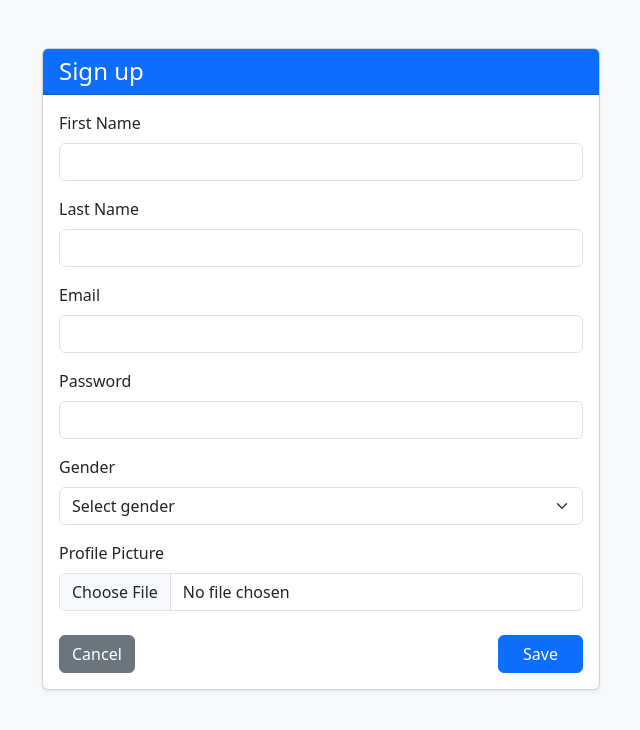
After one commit to JoshuaParungao/PEITEL1_MyBackEnd, a Django app: page /registration/signup/ in a window 1280 px wide. The commit adds this page. Shown: the top 730 px of the page, without its empty margins (319-959 px from the left). Run offline with Django 5.2, Linux system fonts and the light colour scheme.

Commit message:
11252025

```diff
--- a/MyBackEnd/settings.py
+++ b/MyBackEnd/settings.py
@@ -14,6 +14,9 @@ from pathlib import Path
 
 # Build paths inside the project like this: BASE_DIR / 'subdir'.
 BASE_DIR = Path(__file__).resolve().parent.parent
+MEDIA_URL =  '/media/'
+MEDIA_ROOT = BASE_DIR / 'media'
+
 
 
 # Quick-start development settings - unsuitable for production
--- a/MyBackEnd/urls.py
+++ b/MyBackEnd/urls.py
@@ -18,6 +18,8 @@ from django.contrib import admin
 from django.urls import path, include
 from . import views as project_views
 from registration import views as reg_views
+from django.conf import settings
+from django.conf.urls.static import static
 
 
 urlpatterns = [
@@ -27,3 +29,6 @@ urlpatterns = [
     # Include app-level routes under /registration/
     path('registration/', include('registration.urls')),
 ]
+
+if settings.DEBUG:
+    urlpatterns += static(settings.MEDIA_URL, document_root=settings.MEDIA_ROOT)
--- a/registration/models.py
+++ b/registration/models.py
@@ -8,6 +8,11 @@ class UserRegistration(models.Model):
     gender = models.CharField(max_length=12)
     password = models.CharField(max_length=150)
     date_registered = models.DateTimeField(auto_now_add=True)
+    profile_picture = models.ImageField(
+        upload_to = 'profile_picture/',
+        blank=True,
+        null=True
+    )
 
     def __str__(self):
         return f"{self.first_name} {self.last_name}"
--- /dev/null
+++ b/registration/templates/registration/user_form.html
@@ -0,0 +1,83 @@
+<!doctype html>
+<html>
+<head>
+    <meta charset="utf-8">
+    <title>{{ title }}</title>
+
+    <link href="https://cdn.jsdelivr.net/npm/bootstrap@5.3.2/dist/css/bootstrap.min.css" rel="stylesheet">
+</head>
+
+<body class="bg-light">
+
+<div class="container mt-5">
+    <div class="col-md-6 offset-md-3">
+        <div class="card shadow-sm">
+            <div class="card-header bg-primary text-white">
+                <h4 class="mb-0">{{ title }}</h4>
+            </div>
+
+            <div class="card-body">
+                <form method="post" enctype="multipart/form-data">
+                    {% csrf_token %}
+
+                    <div class="mb-3">
+                        <label class="form-label">First Name</label>
+                        <input type="text" name="first_name" class="form-control"
+                               value="{% if user %}{{ user.first_name }}{% endif %}" required>
+                    </div>
+
+                    <div class="mb-3">
+                        <label class="form-label">Last Name</label>
+                        <input type="text" name="last_name" class="form-control"
+                               value="{% if user %}{{ user.last_name }}{% endif %}" required>
+                    </div>
+
+                    <div class="mb-3">
+                        <label class="form-label">Email</label>
+                        <input type="email" name="email" class="form-control"
+                               value="{% if user %}{{ user.email }}{% endif %}" required>
+                    </div>
+
+                    <div class="mb-3">
+                        <label class="form-label">Password</label>
+                        <input type="password" name="password" class="form-control"
+                               {% if title == 'Add User' %}required{% endif %}>
+                        <div class="form-text">
+                            {% if title == "Edit User" %}
+                                Leave empty to keep existing password.
+                            {% endif %}
+                        </div>
+                    </div>
+
+                    <div class="mb-3">
+                        <label class="form-label">Gender</label>
+                        <select name="gender" class="form-select">
+                            <option value="">Select gender</option>
+                            <option value="Male" {% if user and user.gender == "Male" %}selected{% endif %}>Male</option>
+                            <option value="Female" {% if user and user.gender == "Female" %}selected{% endif %}>Female</option>
+                            <option value="Other" {% if user and user.gender == "Other" %}selected{% endif %}>Other</option>
+                        </select>
+                    </div>
+
+                    <div class="mb-3">
+                        <label class="form-label">Profile Picture</label>
+                        <input type="file" name="profile_picture" class="form-control">
+
+                        {% if user and user.profile_picture %}
+                            <img src="{{ user.profile_picture.url }}" class="img-thumbnail mt-2" width="120">
+                        {% endif %}
+                    </div>
+
+                    <div class="d-flex justify-content-between mt-4">
+                        <a href="{% url 'registration:users_html' %}" class="btn btn-secondary">Cancel</a>
+                        <button type="submit" class="btn btn-primary px-4">Save</button>
+                    </div>
+                </form>
+            </div>
+
+        </div>
+    </div>
+</div>
+
+</body>
+</html>
--- a/registration/urls.py
+++ b/registration/urls.py
@@ -13,4 +13,10 @@ urlpatterns = [
     path('login/', views.login_view, name='login_html'),
     path('logout/', views.logout_view, name='logout_html'),
     path('users/', views.users_html, name='users_html'),
+    # HTML CRUD routes
+    path('users/add/', views.user_create_html, name='user_create_html'),
+    path('users/<int:pk>/edit/', views.user_update_html, name='user_update_html'),
+    path('users/<int:pk>/delete/', views.user_delete_html, name='user_delete_html'),
+    # Public signup (allows anonymous users to create an account)
+    path('signup/', views.signup_html, name='signup_html'),
 ]
--- a/registration/views.py
+++ b/registration/views.py
@@ -110,3 +110,137 @@ def users_html(request):
         'users': users,
         'current_user': request.session.get('user_name')
     })
+
+
+# ---------- CREATE USER ----------
+@login_required_view
+def user_create_html(request):
+    if request.method == 'POST':
+        first_name = request.POST.get('first_name', '').strip()
+        last_name = request.POST.get('last_name', '').strip()
+        email = request.POST.get('email', '').strip()
+        password = request.POST.get('password', '').strip()
+        gender = request.POST.get('gender', '').strip()
+        profile_picture = request.FILES.get('profile_picture')
+
+        if not first_name or not last_name or not email or not password:
+            messages.error(request, "First name, last name, email and password are required.")
+            return render(request, 'registration/user_form.html', {
+                'title': 'Add User',
+                'user': None,
+            })
+
+        user = UserRegistration(
+            first_name=first_name,
+            last_name=last_name,
+            email=email,
+            password=make_password(password),
+            gender=gender,
+        )
+
+        if profile_picture:
+            user.profile_picture = profile_picture
+
+        user.save()
+        messages.success(request, "User created successfully. You can now log in.")
+        return redirect('registration:login_html')
+
+    return render(request, 'registration/user_form.html', {
+        'title': 'Add User',
+        'user': None,
+    })
+
+
+# Public signup view (anonymous users)
+def signup_html(request):
+    # Reuse the same logic as user_create_html but allow anonymous access
+    if request.method == 'POST':
+        first_name = request.POST.get('first_name', '').strip()
+        last_name = request.POST.get('last_name', '').strip()
+        email = request.POST.get('email', '').strip()
+        password = request.POST.get('password', '').strip()
+        gender = request.POST.get('gender', '').strip()
+        profile_picture = request.FILES.get('profile_picture')
+
+        if not first_name or not last_name or not email or not password:
+            messages.error(request, "First name, last name, email and password are required.")
+            return render(request, 'registration/user_form.html', {
+                'title': 'Sign up',
+                'user': None,
+            })
+
+        user = UserRegistration(
+            first_name=first_name,
+            last_name=last_name,
+            email=email,
+            password=make_password(password),
+            gender=gender,
+        )
+
+        if profile_picture:
+            user.profile_picture = profile_picture
+
+        user.save()
+        messages.success(request, "Account created. You can now log in.")
+        return redirect('registration:login_html')
+
+    return render(request, 'registration/user_form.html', {
+        'title': 'Sign up',
+        'user': None,
+    })
+
+
+# ---------- UPDATE USER ----------
+@login_required_view
+def user_update_html(request, pk):
+    user = get_object_or_404(UserRegistration, pk=pk)
+
+    if request.method == 'POST':
+        first_name = request.POST.get('first_name', '').strip()
+        last_name = request.POST.get('last_name', '').strip()
+        email = request.POST.get('email', '').strip()
+        password = request.POST.get('password', '').strip()
+        gender = request.POST.get('gender', '').strip()
+        profile_picture = request.FILES.get('profile_picture')
+
+        if not first_name or not last_name or not email:
+            messages.error(request, "First name, last name and email are required.")
+            return render(request, 'registration/user_form.html', {
+                'title': 'Edit User',
+                'user': user,
+            })
+
+        user.first_name = first_name
+        user.last_name = last_name
+        user.email = email
+        user.gender = gender
+
+        if password:
+            user.password = make_password(password)
+
+        if profile_picture:
+            user.profile_picture = profile_picture
+
+        user.save()
+        messages.success(request, "User updated successfully.")
+        return redirect('registration:users_html')
+
+    return render(request, 'registration/user_form.html', {
+        'title': 'Edit User',
+        'user': user,
+    })
+
+
+# ---------- DELETE USER ----------
+@login_required_view
+def user_delete_html(request, pk):
+    user = get_object_or_404(UserRegistration, pk=pk)
+
+    if request.method == 'POST':
+        user.delete()
+        messages.success(request, "User deleted successfully.")
+        return redirect('registration:users_html')
+
+    return render(request, 'registration/user_confirm_delete.html', {
+        'user': user
+    })
```
Also changed, not shown: registration/static/registration/css/users.css (added, +15 -0 lines), registration/templates/registration/login.html (+4 -4 lines), registration/templates/registration/user_confirm_delete.html (added, +38 -0 lines), registration/templates/registration/users_list.html (+24 -126 lines), db.sqlite3, media/profile_picture/profile.jpg (added), media/profile_picture/profile_W4kSpNl.jpg (added), registration/migrations/0003_userregistration_profile_picture.py (added), registration/static/registration/images/profile_placeholder.svg (added).
